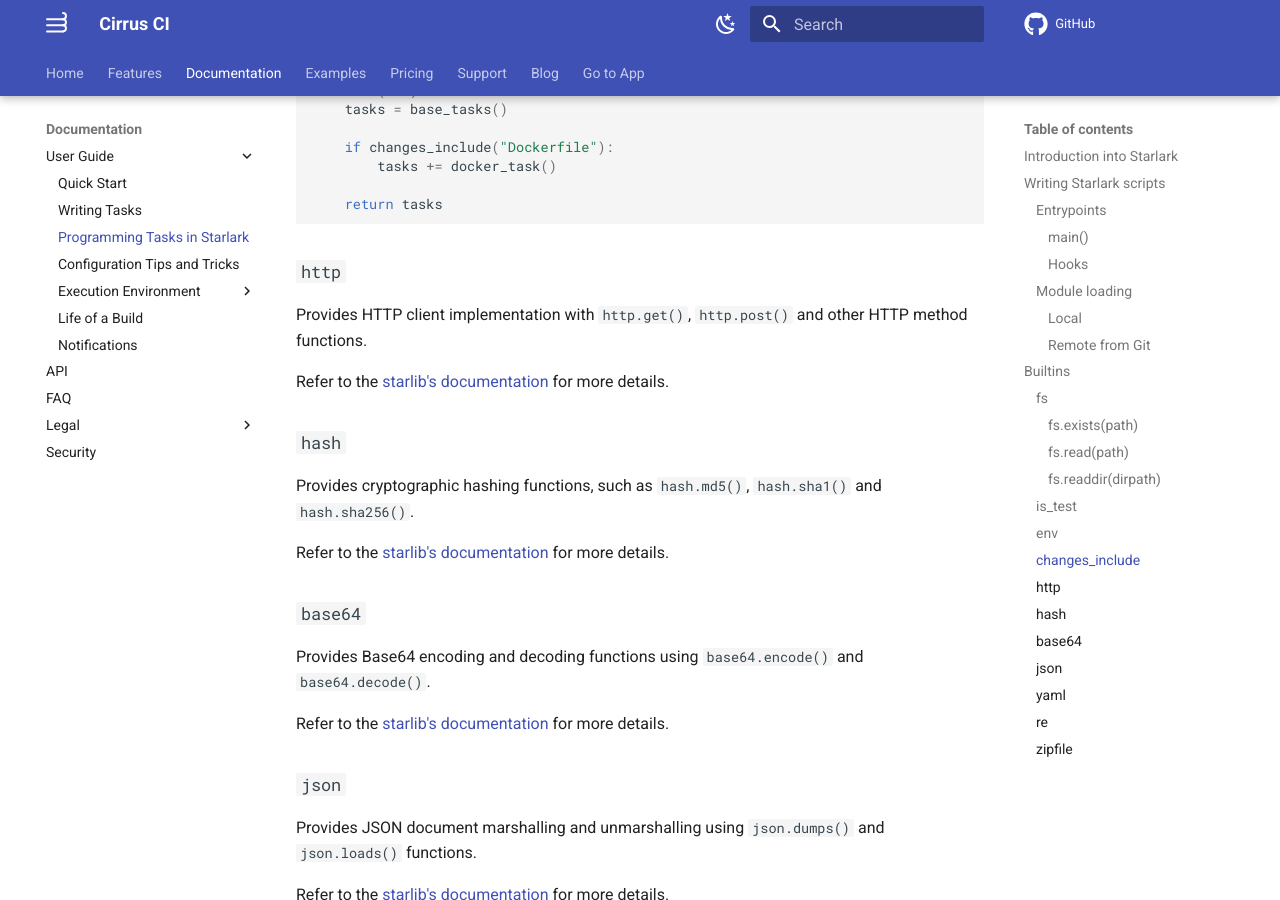
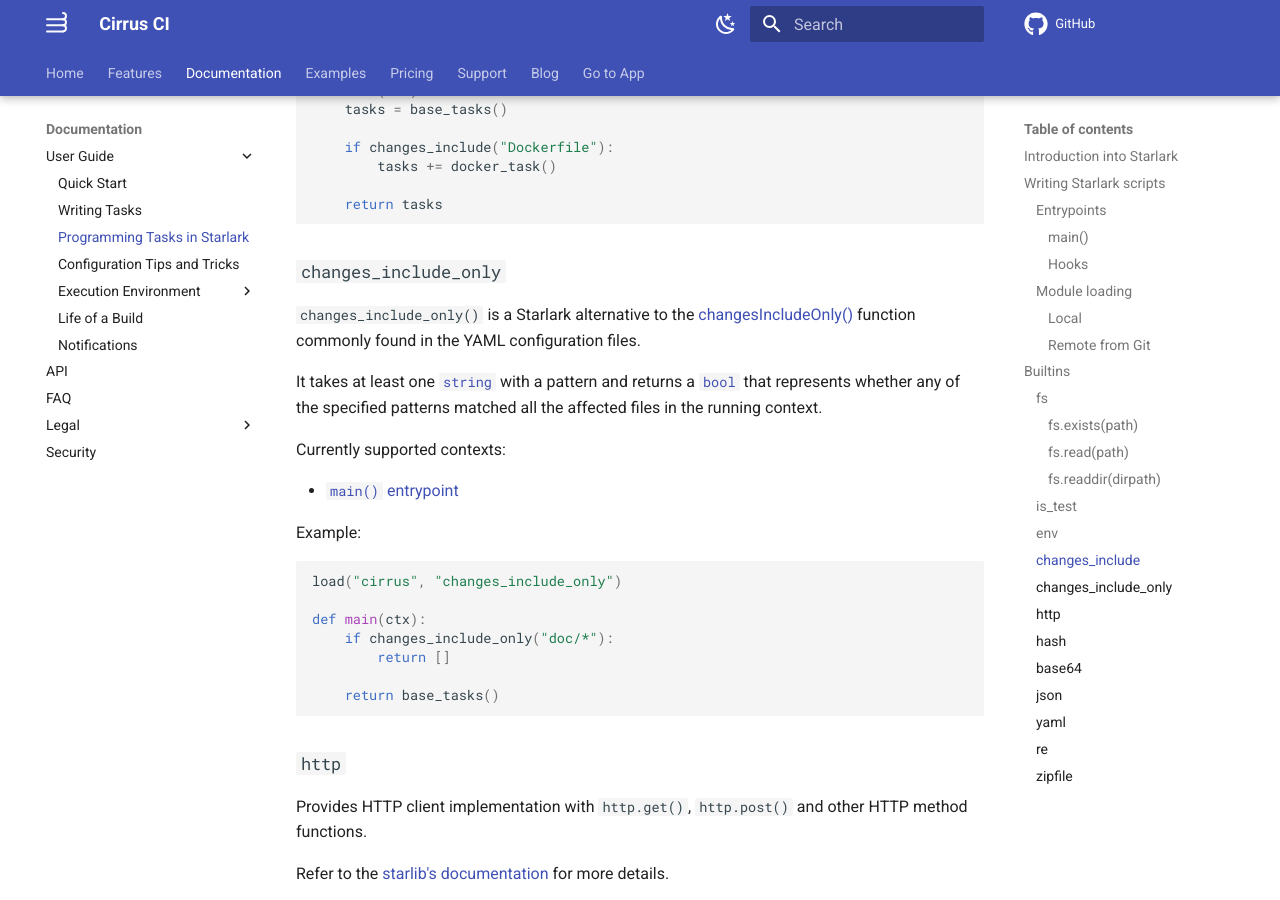
Before and after one commit to cirruslabs/cirrus-ci-docs, an MkDocs documentation site: the page built from docs/guide/programming-tasks.md, in a window 1280 px wide and 900 px high, scrolled down 6412 px. Built offline with MkDocs 1.6.1 and Material for MkDocs 9.7.7, drawn with Linux system fonts in a browser that asks for light colours; comment, search, counter and statistics services are not loaded.

Commit message:
Document changesIncludeOnly and changes_include_only (#890)
* Document changesIncludeOnly

* Document changes_include_only

* .spelling: sort lines

* .spelling: add changesIncludeOnly and i.e.

* Fix indentation in changes_include_only example

````diff
--- a/docs/guide/programming-tasks.md
+++ b/docs/guide/programming-tasks.md
@@ -268,6 +268,28 @@ def main(ctx):
     return tasks
 ```
 
+### `changes_include_only`
+
+`changes_include_only()` is a Starlark alternative to the [changesIncludeOnly()](writing-tasks.md#supported-functions) function commonly found in the YAML configuration files.
+
+It takes at least one [`string`](https://github.com/bazelbuild/starlark/blob/master/spec.md#strings) with a pattern and returns a [`bool`](https://github.com/bazelbuild/starlark/blob/master/spec.md#booleans) that represents whether any of the specified patterns matched all the affected files in the running context.
+
+Currently supported contexts:
+
+* [`main()` entrypoint](#build-generation)
+
+Example:
+
+```python
+load("cirrus", "changes_include_only")
+
+def main(ctx):
+    if changes_include_only("doc/*"):
+        return []
+
+    return base_tasks()
+```
+
 ### `http`
 
 Provides HTTP client implementation with `http.get()`, `http.post()` and other HTTP method functions.
````
Also changed, not shown: docs/guide/writing-tasks.md (+18 -7 lines), 1 other file.
